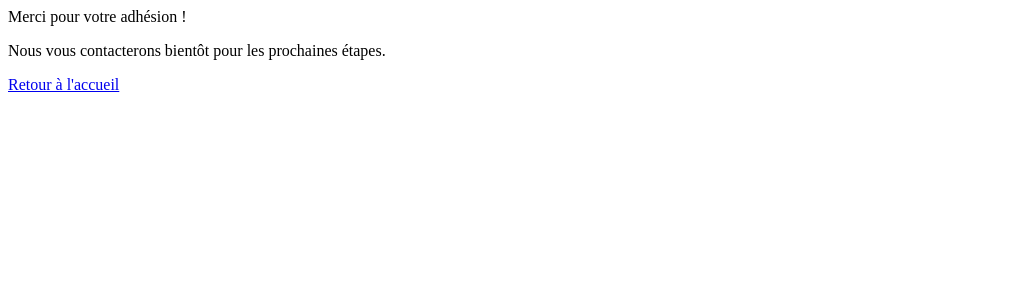
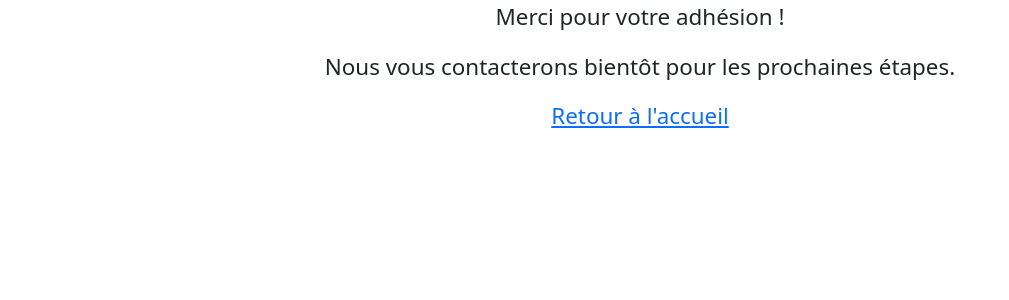
Before and after one commit to angembang/Association-Renais-sance, a PHP site: template templates/membershipSuccess.html.twig in a window 1280 px wide. Shown: the top 300 px of the page, without its empty margins (0-1009 px from the left). Run offline with PHP 8.4, Linux system fonts and the light colour scheme; the template is opened without the code that fills it, so the values that code supplies are empty; some libraries are stand-ins or nearby versions.

Commit message:
Add CSS styles for membershipSuccess.html.twig to style.css.

```diff
--- a/assets/css/style.css
+++ b/assets/css/style.css
@@ -290,12 +290,14 @@ ul.display-none {
 }
 
 .message-success-container p ,
-.donation-success-container p {
+.donation-success-container p,
+.success-message p {
   font-size: 1.4rem;
 }
 
 .message-success-container p a,
-.donation-success-container a {
+.donation-success-container a,
+.success-message a {
   font-size: 1.4rem;
 }
 
@@ -429,15 +431,16 @@ text-align: center;
   }
 
 
-  /*************************  Donation success page ****************************/
-  .donation-success-container {
+  /*************************  Donation success page  membership success page****************************/
+  .donation-success-container,
+  .success-message {
     width: 90%;
     display: flex;
     flex-direction: column;
     justify-content: center;
     align-items: center;
-    text-align: center; /* Centre le texte des paragraphes */
-    margin: 0 auto; /* Centrer le conteneur */
+    text-align: center;
+    margin: 0 auto;
   }
 
 
--- a/templates/membershipSuccess.html.twig
+++ b/templates/membershipSuccess.html.twig
@@ -1,3 +1,5 @@
+{% extends "layout.html.twig" %}
+
 {% block main %}
     <div class="success-message">
         {% if roleName == "Partenaire" %}
```
